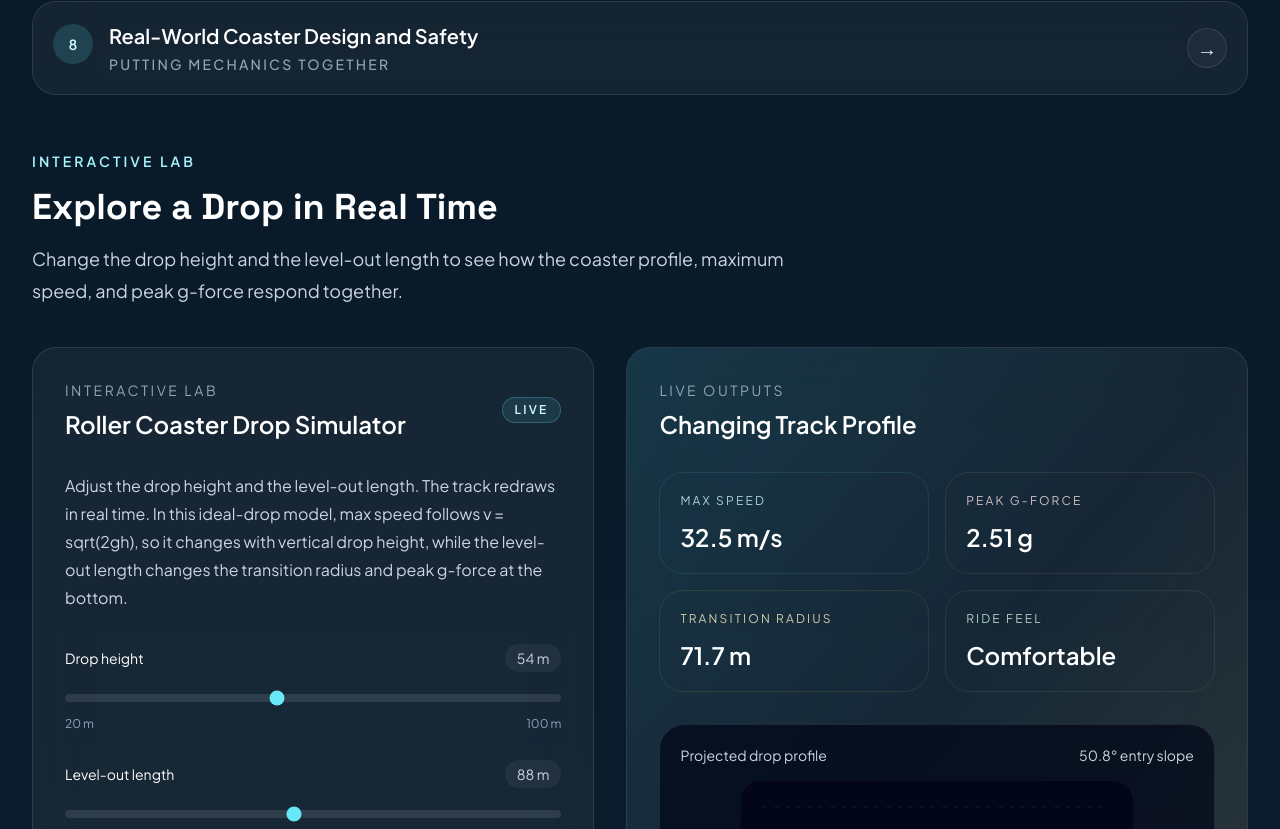
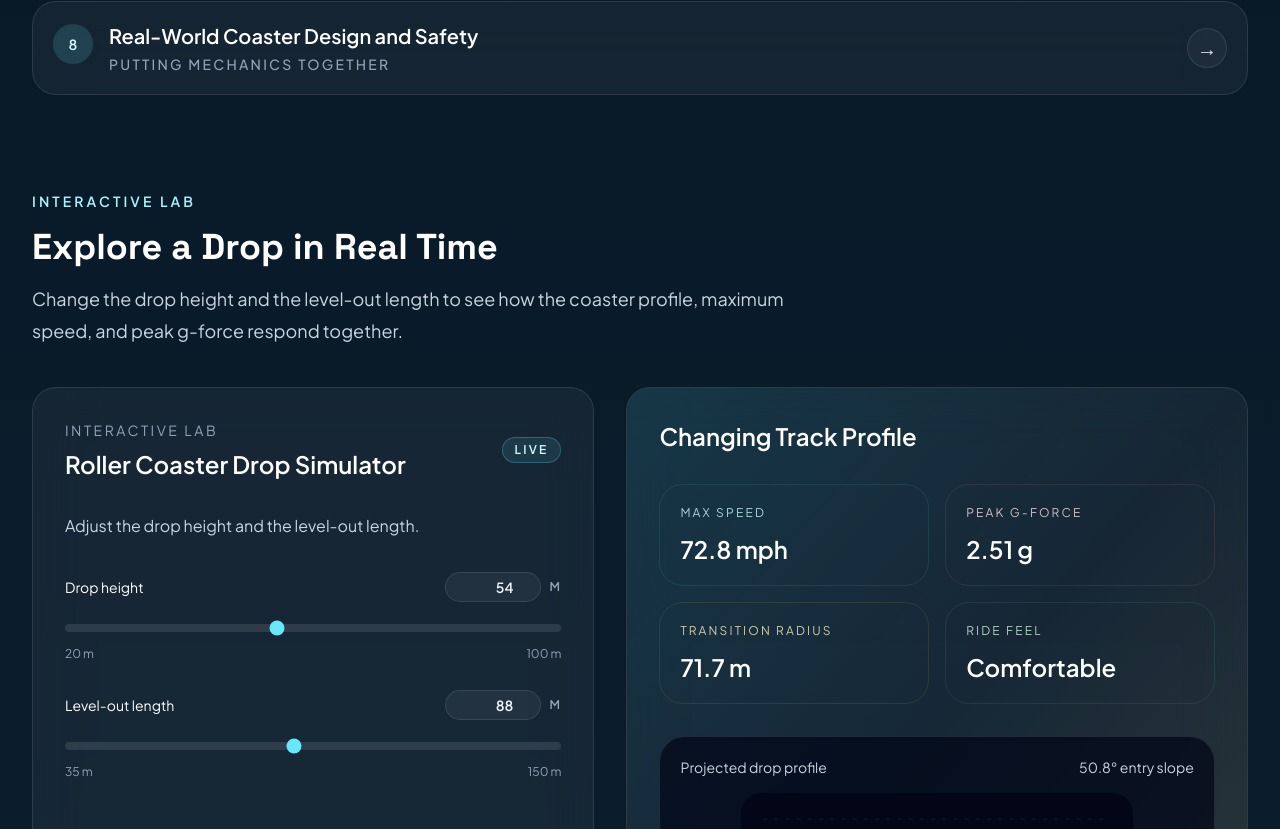
Before and after one commit to Devbevkev/coasterphysics, a React (Vite) app: page / in a window 1280 px wide. Shown: the part 1791-2620 px from the top of the page. Built offline with nearby package versions, Linux system fonts and the light colour scheme.

Commit message:
Polish simulator controls and layout

```diff
--- a/src/App.jsx
+++ b/src/App.jsx
@@ -3270,7 +3270,7 @@ const App = () => {
             </div>
           </section>
 
-          <section id="simulation" className="pb-10 sm:pb-14">
+          <section id="simulation" className="pt-8 pb-10 sm:pt-10 sm:pb-14">
             <div className="max-w-6xl">
               <p className={`text-sm font-semibold uppercase tracking-[0.22em] ${accentLabelClass}`}>
                 Interactive Lab
--- a/src/components/SimulatorPanel.jsx
+++ b/src/components/SimulatorPanel.jsx
@@ -1,6 +1,7 @@
 import { useMemo, useState } from "react";
 
 const GRAVITY = 9.81;
+const METERS_PER_SECOND_TO_MPH = 2.23694;
 
 const getIdealMaxSpeed = (height) => Math.sqrt(2 * GRAVITY * Math.max(height, 0));
 
@@ -23,6 +24,16 @@ const controls = [
   },
 ];
 
+const controlsByKey = Object.fromEntries(
+  controls.map((control) => [control.key, control]),
+);
+
+const clampControlValue = (key, value) => {
+  const control = controlsByKey[key];
+
+  return Math.min(control.max, Math.max(control.min, value));
+};
+
 const SimulatorPanel = ({
   isDark,
   panelClass,
@@ -37,9 +48,17 @@ const SimulatorPanel = ({
     levelOutLength: 88,
   });
 
+  const updateSetting = (key, nextValue) => {
+    setSettings((current) => ({
+      ...current,
+      [key]: clampControlValue(key, nextValue),
+    }));
+  };
+
   const model = useMemo(() => {
     const { height, levelOutLength } = settings;
     const maxSpeed = getIdealMaxSpeed(height);
+    const maxSpeedMph = maxSpeed * METERS_PER_SECOND_TO_MPH;
     const transitionRadius = (levelOutLength ** 2) / (2 * height);
     const peakGForce = 1 + maxSpeed ** 2 / (transitionRadius * GRAVITY);
     const entryAngle = (Math.atan((2 * height) / levelOutLength) * 180) / Math.PI;
@@ -50,6 +69,7 @@ const SimulatorPanel = ({
 
     return {
       maxSpeed,
+      maxSpeedMph,
       transitionRadius,
       peakGForce,
       entryAngle,
@@ -132,10 +152,7 @@ const SimulatorPanel = ({
         </div>
 
         <p className={`mb-8 text-base leading-7 ${copyClass}`}>
-          Adjust the drop height and the level-out length. The track redraws in
-          real time. In this ideal-drop model, max speed follows v = sqrt(2gh),
-          so it changes with vertical drop height, while the level-out length
-          changes the transition radius and peak g-force at the bottom.
+          Adjust the drop height and the level-out length.
         </p>
 
         <div className="space-y-7">
@@ -143,15 +160,34 @@ const SimulatorPanel = ({
             <label key={control.key} className="block">
               <div className="mb-3 flex items-center justify-between gap-4 text-sm">
                 <span className={titleClass}>{control.label}</span>
-                <span
-                  className={`rounded-full px-3 py-1 ${
-                    isDark
-                      ? "bg-white/5 text-slate-300"
-                      : "bg-slate-100 text-slate-700"
-                  }`}
-                >
-                  {settings[control.key]} {control.unit}
-                </span>
+                <div className="flex items-center gap-2">
+                  <input
+                    type="number"
+                    inputMode="numeric"
+                    min={control.min}
+                    max={control.max}
+                    step={control.step}
+                    value={settings[control.key]}
+                    onChange={(event) => {
+                      const nextValue = event.target.valueAsNumber;
+
+                      if (Number.isNaN(nextValue)) {
+                        return;
+                      }
+
+                      updateSetting(control.key, nextValue);
+                    }}
+                    className={`w-24 rounded-full border px-3 py-1 text-right font-semibold outline-none transition ${
+                      isDark
+                        ? "border-white/10 bg-white/5 text-slate-100 focus:border-cyan-300/40"
+                        : "border-slate-300 bg-white text-slate-900 focus:border-sky-400"
+                    }`}
+                    aria-label={`${control.label} input`}
+                  />
+                  <span className={`text-xs font-semibold uppercase tracking-[0.12em] ${mutedClass}`}>
+                    {control.unit}
+                  </span>
+                </div>
               </div>
               <input
                 type="range"
@@ -160,10 +196,7 @@ const SimulatorPanel = ({
                 step={control.step}
                 value={settings[control.key]}
                 onChange={(event) =>
-                  setSettings((current) => ({
-                    ...current,
-                    [control.key]: Number(event.target.value),
-                  }))
+                  updateSetting(control.key, Number(event.target.value))
                 }
                 className={`h-2 w-full cursor-pointer appearance-none rounded-full ${
                   isDark
@@ -188,17 +221,14 @@ const SimulatorPanel = ({
       <div className={`${panelClass} relative overflow-hidden p-6 sm:p-8`}>
         <div className="absolute inset-0 bg-gradient-to-br from-cyan-400/10 via-transparent to-amber-300/10" />
         <div className="relative">
-          <p className={`text-sm uppercase tracking-[0.18em] ${mutedClass}`}>
-            Live Outputs
-          </p>
-          <h3 className={`mt-2 text-2xl font-semibold ${titleClass}`}>
+          <h3 className={`text-2xl font-semibold ${titleClass}`}>
             Changing Track Profile
           </h3>
 
           <div className="mt-8 grid gap-4 sm:grid-cols-2">
             <MetricCard
               label="Max speed"
-              value={`${model.maxSpeed.toFixed(1)} m/s`}
+              value={`${model.maxSpeedMph.toFixed(1)} mph`}
               accent="cyan"
               isDark={isDark}
             />
```
